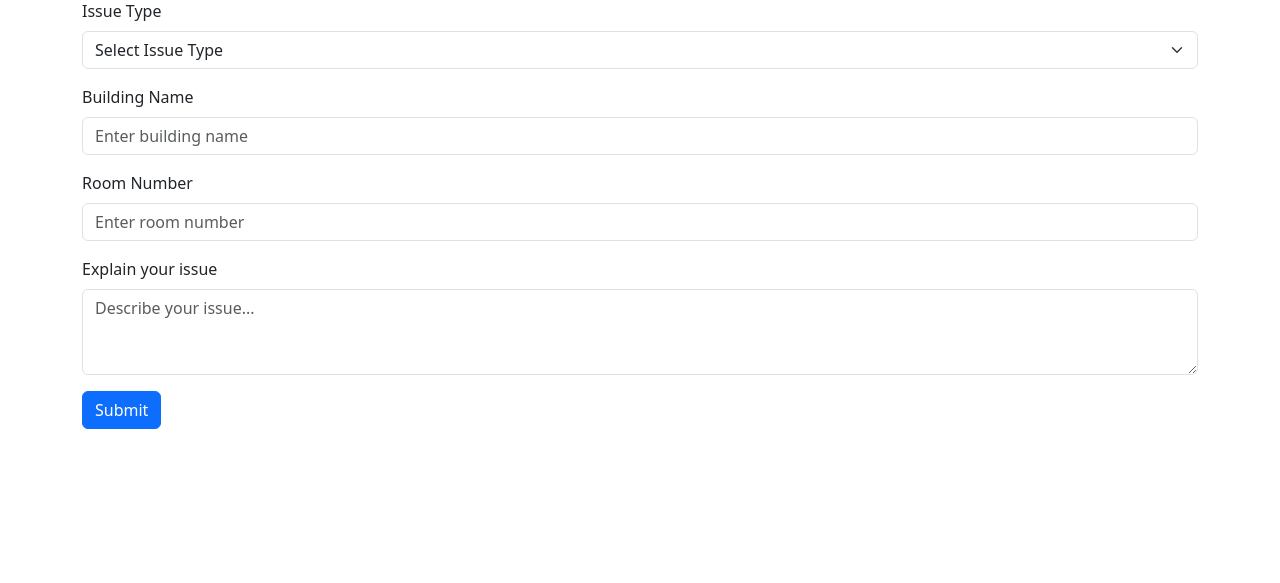
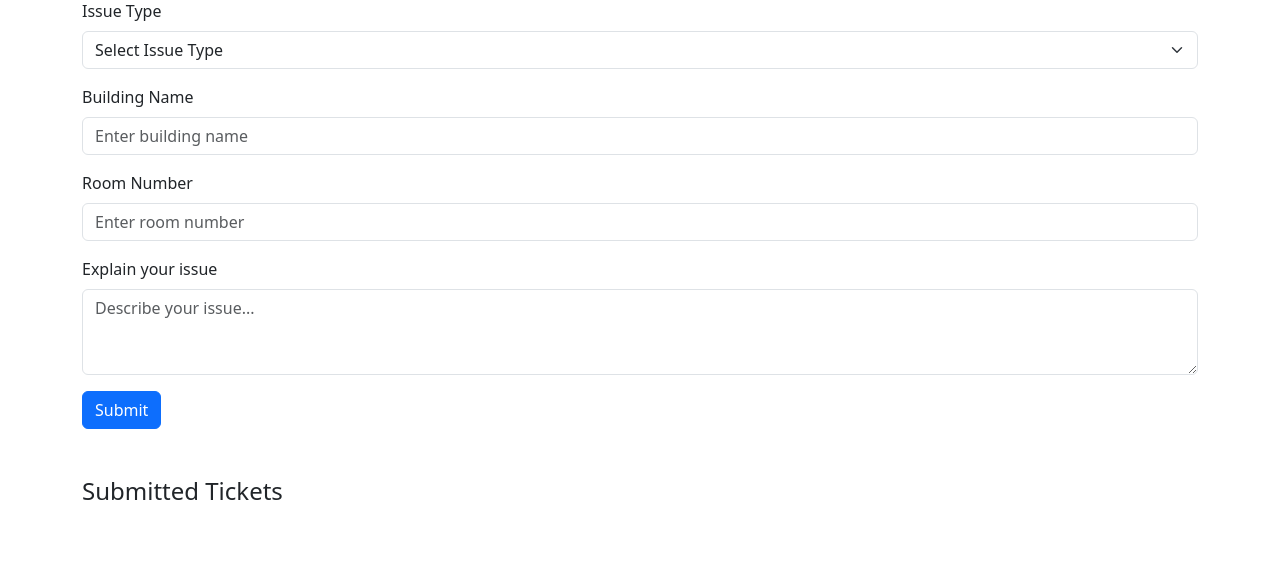
Before and after one commit to Team-Neptune-4155/Sprint-3, a Django app: page /contact/ in a window 1280 px wide. Shown: the part 111-694 px from the top of the page. Run offline with Django 5.2, Linux system fonts and the light colour scheme.

Commit message:
Updated contact.html to include script.js

```diff
--- a/storefront/playground/templates/contact.html
+++ b/storefront/playground/templates/contact.html
@@ -1,3 +1,4 @@
+{% load static %}
 <!DOCTYPE html>
 <html lang="en">
 <head>
@@ -9,7 +10,7 @@
 <body>
   <div class="container my-5">
     <h2 class="mb-4">Contact Us</h2>
-    <form>
+    <form id="contactForm">
       <!-- Issue Type Dropdown -->
       <div class="mb-3">
         <label for="issueType" class="form-label">Issue Type</label>
@@ -41,8 +42,15 @@
       <!-- Submit Button -->
       <button type="submit" class="btn btn-primary">Submit</button>
     </form>
+    <div id="contactFeedback" class="mt-3"></div>
+
+    <div id="ticketList" class="mt-5">
+      <h4>Submitted Tickets</h4>
+      <ul class="list-group"></ul>
+    </div>
   </div>
 
   <script src="https://cdn.jsdelivr.net/npm/bootstrap@5.3.0/dist/js/bootstrap.bundle.min.js"></script>
+  <script src="{% static 'script.js' %}"></script>
 </body>
 </html>
```
